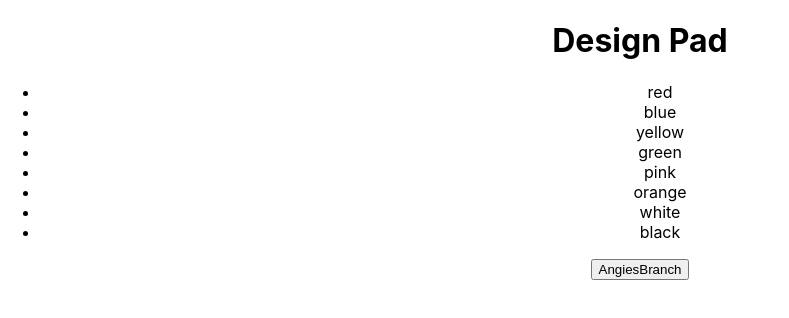
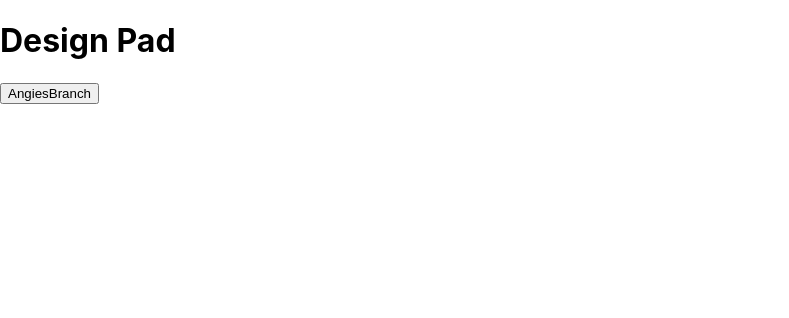
Before and after one commit to 464squad/design-pad, a React (Create React App) app: page / in a window 1280 px wide. Shown: the top 318 px of the page, without its empty margins (0-789 px from the left). Built offline with nearby package versions, Linux system fonts and the light colour scheme.

Commit message:
added css file to components folder

```diff
--- a/src/App.css
+++ b/src/App.css
@@ -1,4 +1,36 @@
-.App {
+/* PadInput Section */
+.pad-input{
+
+}
+
+
+
+
+
+
+
+
+
+
+
+
+
+
+
+
+
+
+
+
+
+
+
+
+
+
+
+
+/* .App {
   text-align: center;
 }
 
@@ -35,4 +67,4 @@
   to {
     transform: rotate(360deg);
   }
-}
+} */
--- a/src/components/DesignPad.js
+++ b/src/components/DesignPad.js
@@ -1,10 +1,11 @@
 import React from 'react';
+
 
 
 
 function DesignPad(){
     return(
-        <div>
+        <div className>
 
         </div>
 
--- a/src/components/PadInput.js
+++ b/src/components/PadInput.js
@@ -1,19 +1,11 @@
 import React from 'react';
+import './design.css'
 
 
 function PadInput(){
     return(
-        <div>
-            <ul>
-                <li>red </li>
-                <li>blue </li>
-                <li>yellow </li>
-                <li>green</li>
-                <li>pink </li>
-                <li>orange</li>
-                <li>white </li>
-                <li>black </li>
-            </ul>
+        <div className="pad-input">
+
         </div>
 
     );
```
Also changed, not shown: src/components/design.css (added).
